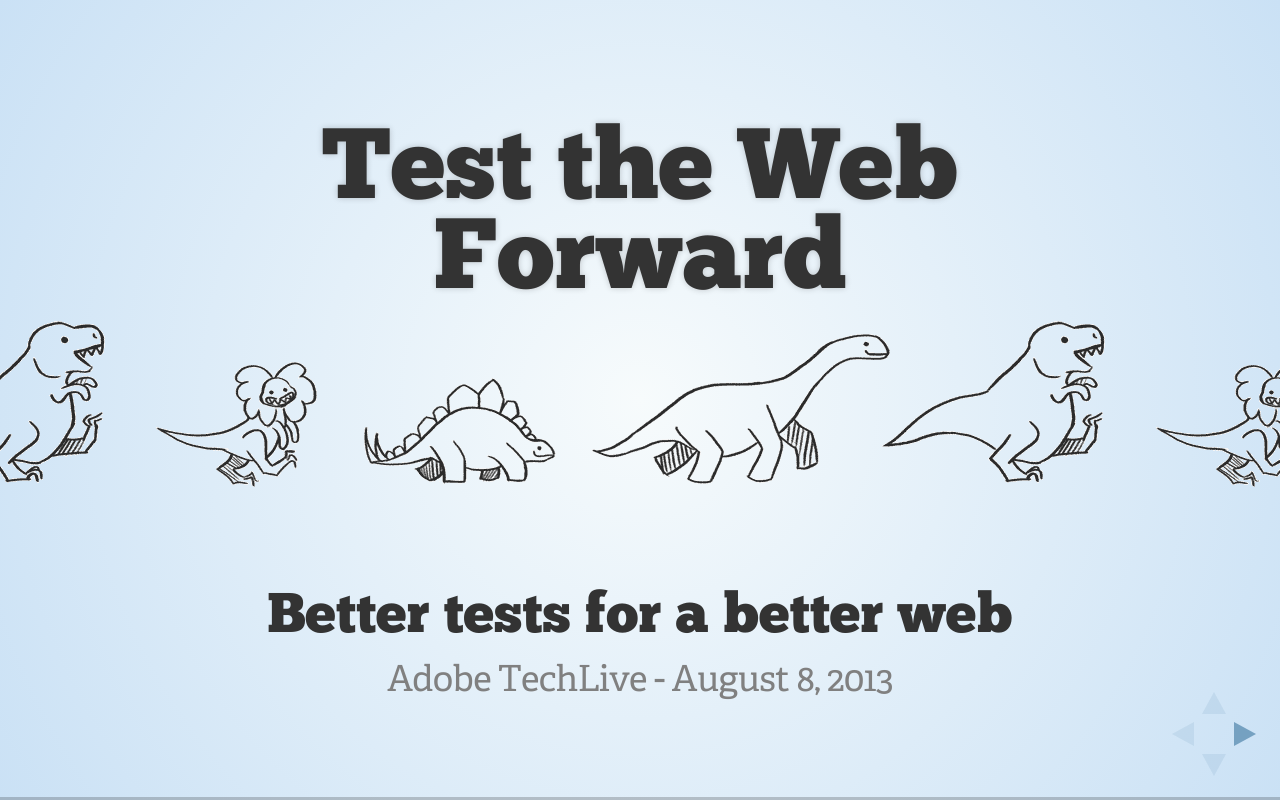
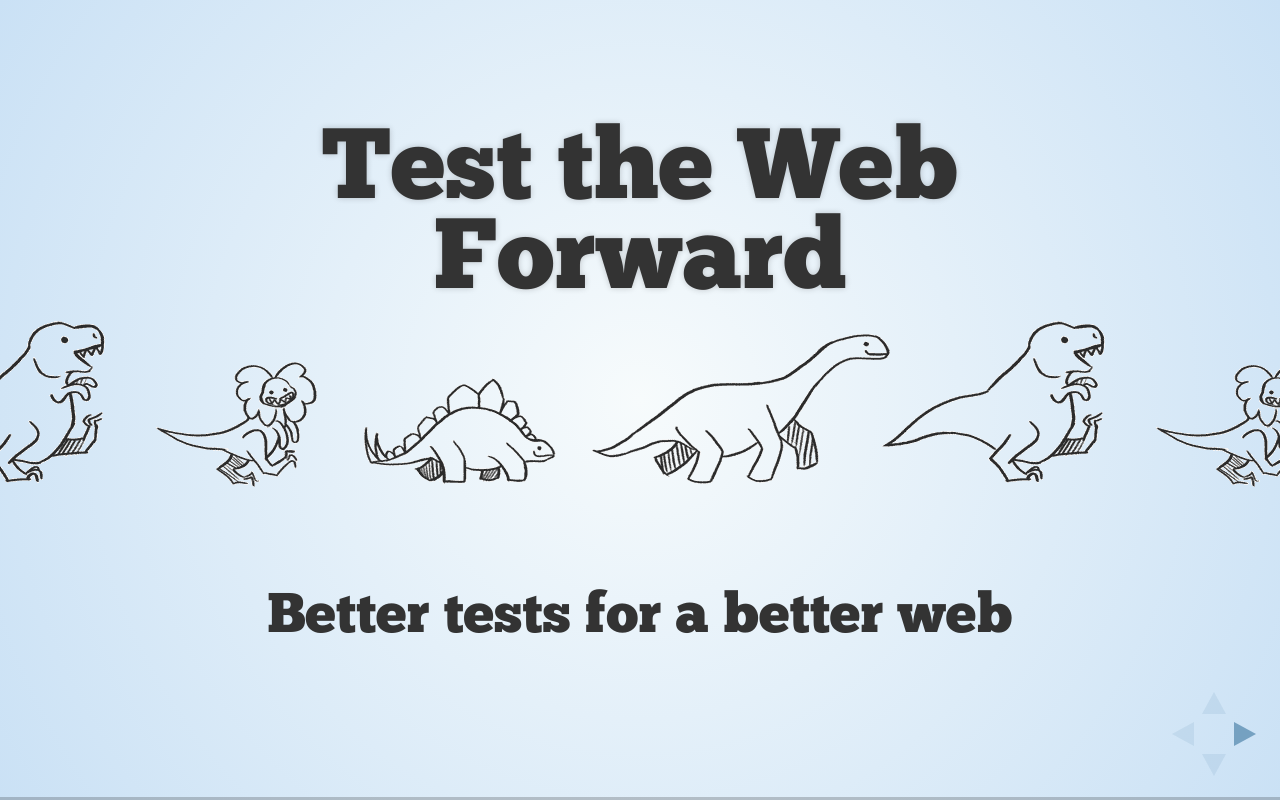
Before and after one commit to rhauck/testtwf-2013, a website: page index.html in a window 1280 px wide. Drawn offline with Linux system fonts and the light colour scheme.

Commit message:
removed date on front page, added video back in

```diff
--- a/index.html
+++ b/index.html
@@ -32,7 +32,8 @@
                     <h1>Test the Web Forward</h1>
     			    <div style="margin-top: 30%">
     			        <h3>Better tests for a better web</h3>
-    			        <h5>Adobe TechLive - August 8, 2013</h5>
+    			        <!--<h5>SF HTML5 Meetup - April 25, 2013</h5>-->
+    			        <!--<h5>Adobe TechLive - August 8, 2013</h5>-->
     			    </div>
     			</section>
 
@@ -475,17 +476,14 @@
     				    <h1 class="happens white">Building a <br>Better Web!</h1>
     				</div>
     			</section>
-
-<!--
-    	        <section data-state="ttwfvideo" class="playbutton">
-			        <!-- TODO: Add code to return to slide deck when video completes
+   	            <section data-state="ttwfvideo" class="playbutton">
+			        <!-- TODO: Add code to return to slide deck when video completes -->
                     <div style="margin-top:15%">
                     <a target="top" href="http://www.youtube.com/embed/0wwHl3OKyFU?autoplay=1&amp;autohide=1&amp;showinfo=0">
                        <img src="assets/images/play-button.svg"/></a>
                     </div>
                 </section>
-    -->
-                <section>
+            <section>
                   <h1>Join Movement!</h1>
                   <ul style="font-size: 1.5em; line-height: 1.5em;">
                       <li>Come to an event</li>
```
